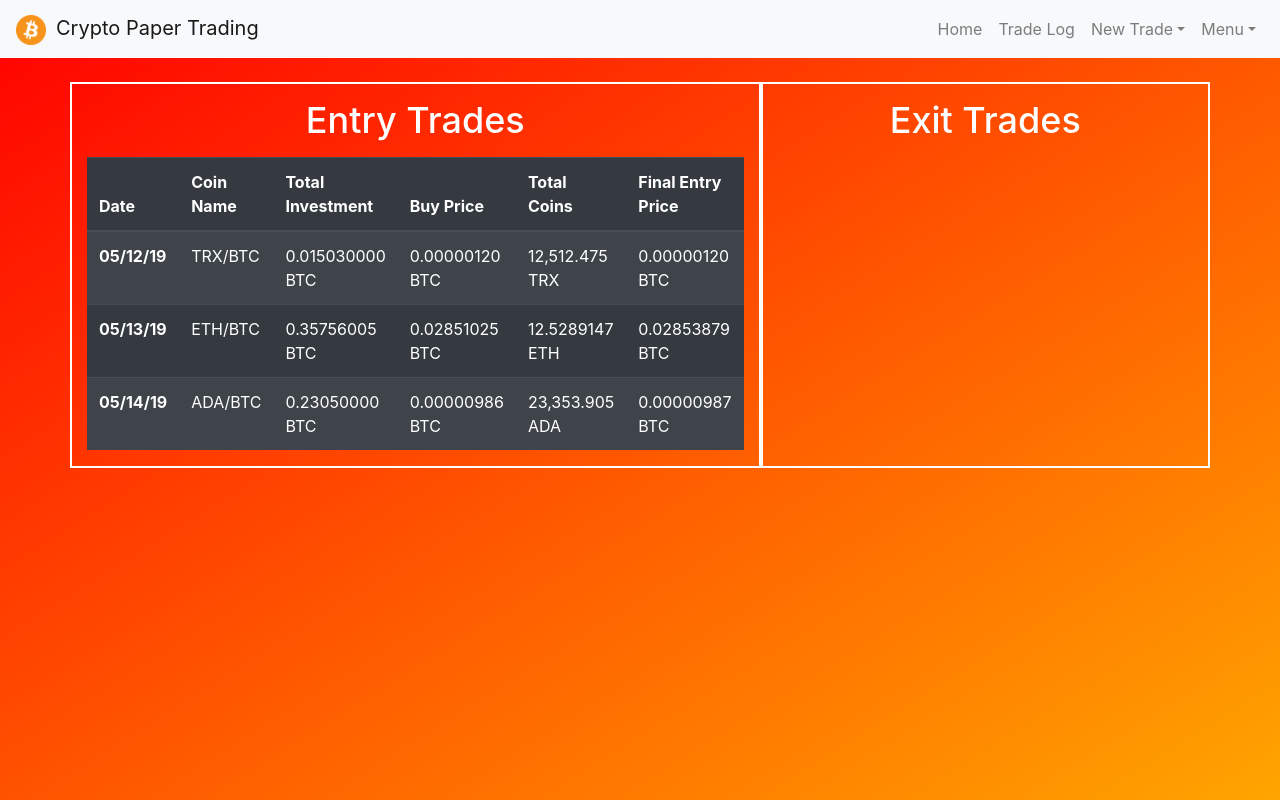
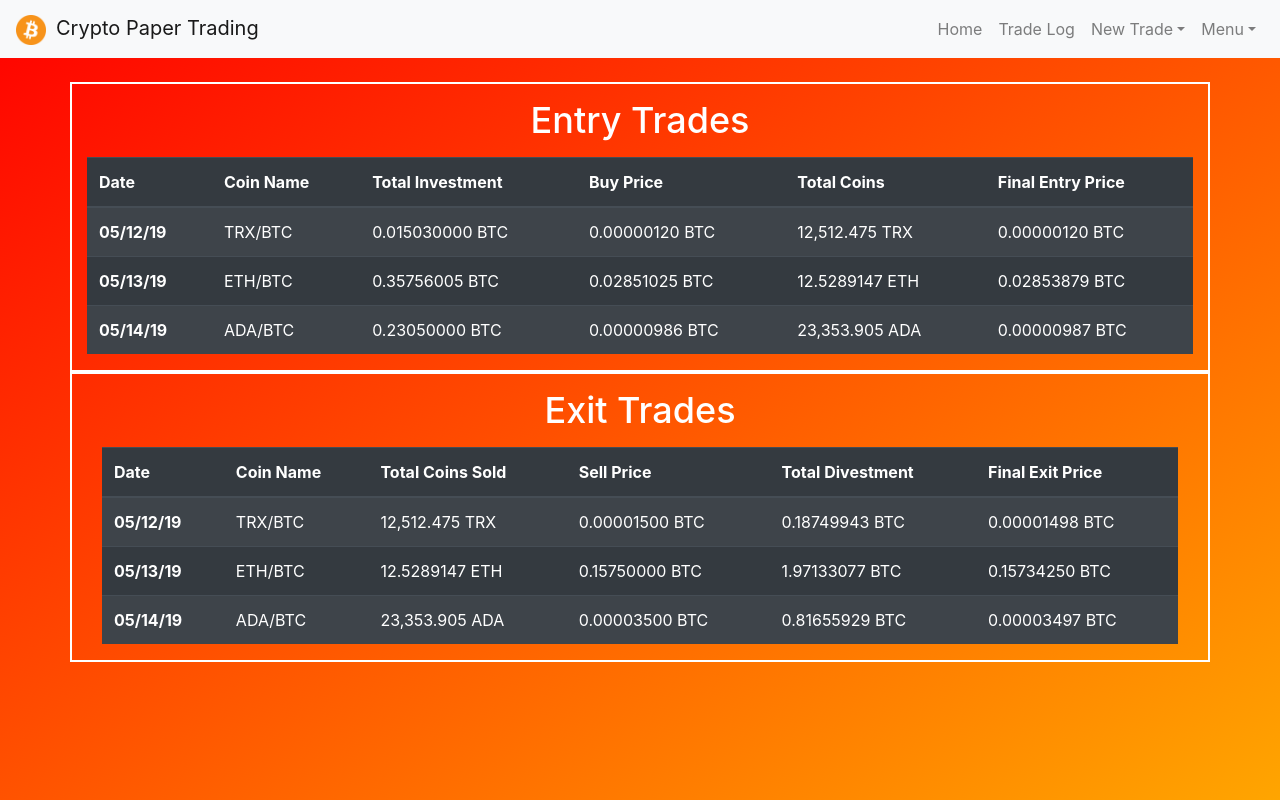
Before and after one commit to mdamian9/cryptopapertrading-site, a React (Create React App) app in the folder client/: page /trade-log in a window 1280 px wide. Built offline with nearby package versions, Linux system fonts and the light colour scheme.

Commit message:
Hard coded some entry trade / exit trade data tables to adjust front end

```diff
--- a/client/src/components/TradeLogPage.js
+++ b/client/src/components/TradeLogPage.js
@@ -9,7 +9,7 @@ const TradeLogPage = () => {
         <div>
             <NavbarComponent />
             <br />
-            <Container className="text-white" style={{ width: "100%" }}>
+            <Container className="text-white">
                 <Row className="justify-content-center">
                     <Col className="w-outline">
                             <UserEntryTrades />
--- a/client/src/components/UserExitTrades.js
+++ b/client/src/components/UserExitTrades.js
@@ -1,14 +1,60 @@
 import React, { Component } from 'react';
-import { Table } from 'reactstrap';
+import { Container, Row, Col, Table } from 'reactstrap';
 
 class UserExitTrades extends Component {
     render() {
         return (
-            <div>
-                <h1 className="text-center" style={{ margin: "15px", fontSize: "4.5vh" }}>
-                    Exit Trades
-                </h1>
-            </div>
+            <Container>
+                <Row>
+                    <Col>
+                        <h1 className="text-center" style={{ margin: "15px", fontSize: "4.5vh" }}>
+                            Exit Trades
+                        </h1>
+                    </Col>
+                </Row>
+                <Row>
+                    <Col>
+                        <Table dark striped>
+                            <thead>
+                                <tr>
+                                    <th>Date</th>
+                                    <th>Coin Name</th>
+                                    <th>Total Coins Sold</th>
+                                    <th>Sell Price</th>
+                                    <th>Total Divestment</th>
+                                    <th>Final Exit Price</th>
+                                </tr>
+                            </thead>
+                            <tbody>
+                                <tr>
+                                    <th scope="row">05/12/19</th>
+                                    <td>TRX/BTC</td>
+                                    <td>12,512.475 TRX</td>
+                                    <td>0.00001500 BTC</td>
+                                    <td>0.18749943 BTC</td>
+                                    <td>0.00001498 BTC</td>
+                                </tr>
+                                <tr>
+                                    <th scope="row">05/13/19</th>
+                                    <td>ETH/BTC</td>
+                                    <td>12.5289147 ETH</td>
+                                    <td>0.15750000 BTC</td>
+                                    <td>1.97133077 BTC</td>
+                                    <td>0.15734250 BTC</td>
+                                </tr>
+                                <tr>
+                                    <th scope="row">05/14/19</th>
+                                    <td>ADA/BTC</td>
+                                    <td>23,353.905 ADA</td>
+                                    <td>0.00003500 BTC</td>
+                                    <td>0.81655929 BTC</td>
+                                    <td>0.00003497 BTC</td>
+                                </tr>
+                            </tbody>
+                        </Table>
+                    </Col>
+                </Row>
+            </Container>
         );
     };
 };
```
